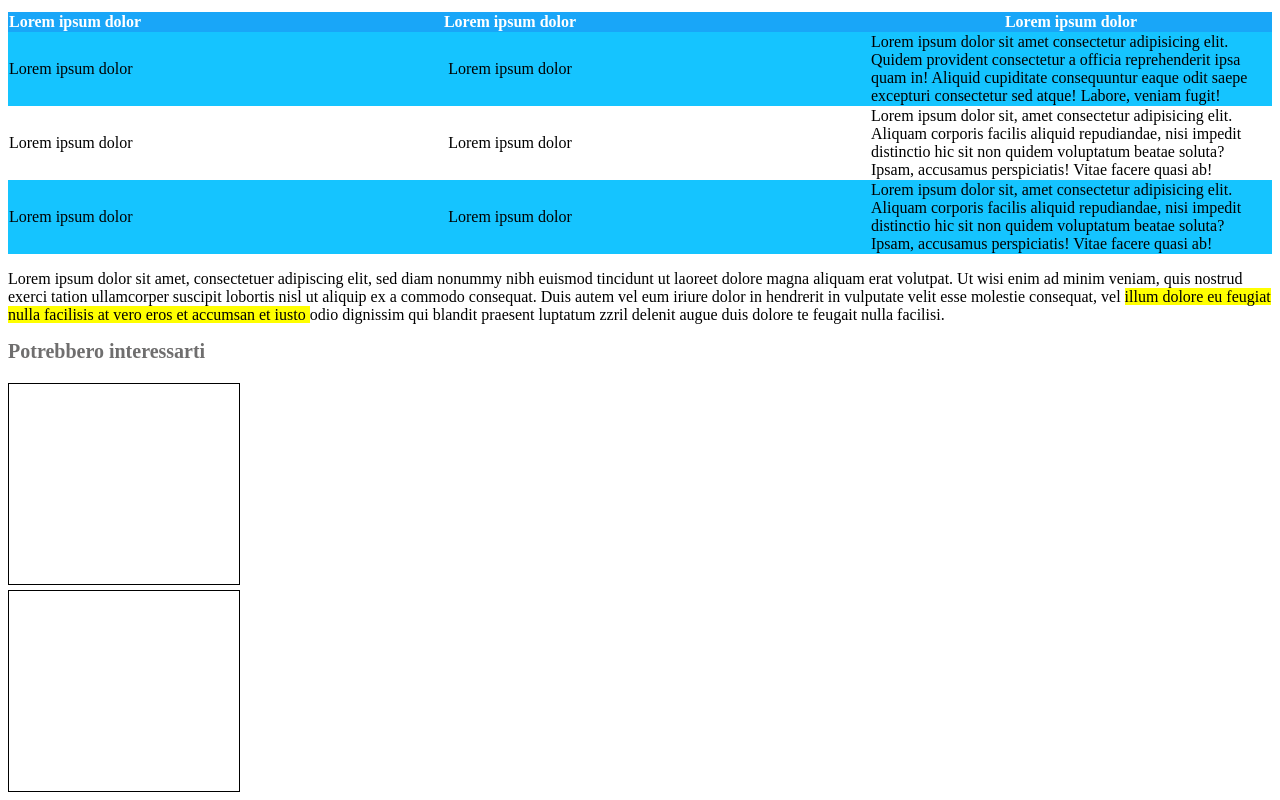
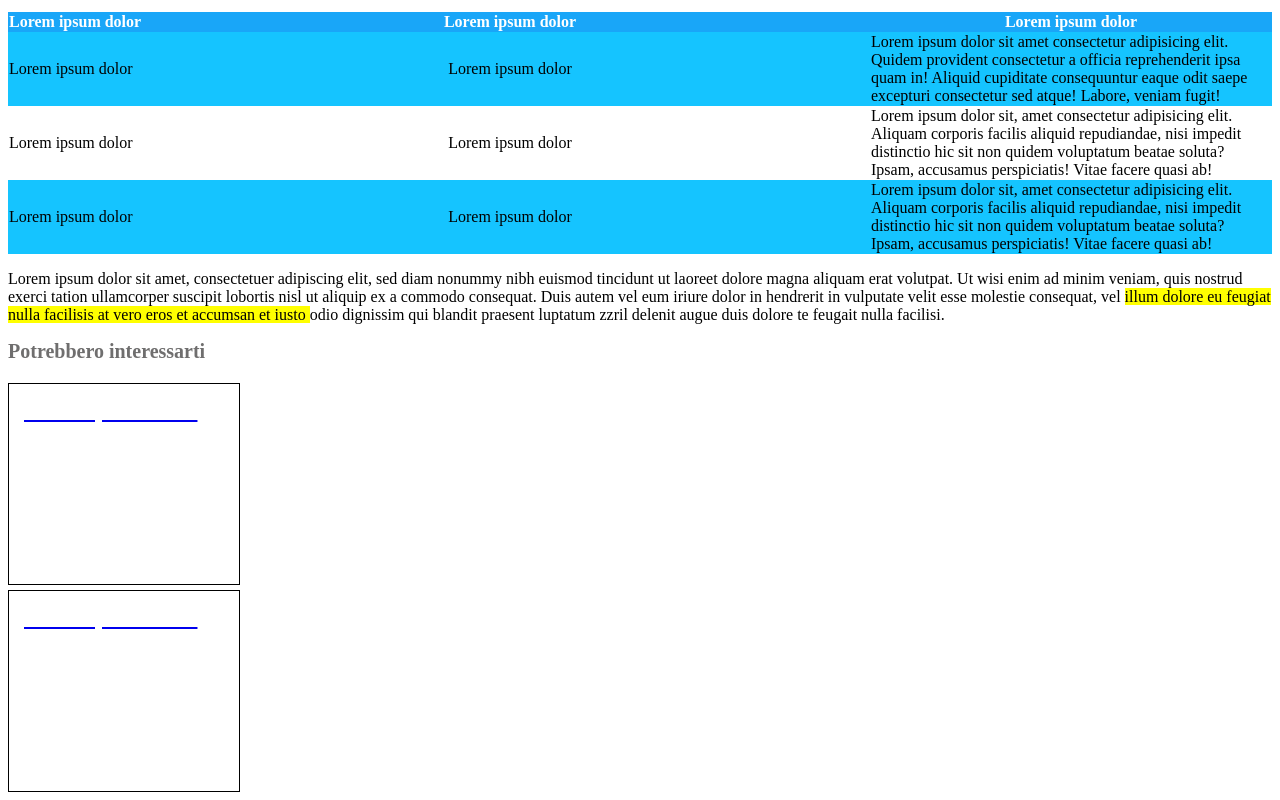
Before and after one commit to Ibra1822/html-css-booleaner, a plain HTML site: page index.html in a window 1280 px wide. Shown: the part 365-1165 px from the top of the page. Drawn offline with Linux system fonts and the light colour scheme.

Commit message:
fix advertising

```diff
--- a/index.html
+++ b/index.html
@@ -140,11 +140,17 @@
 
 <div id="pubblicità">Potrebbero interessarti </div>
 
+<a href="https://boolean.careers/" target="_blank" >
+
 <div class="pub1" >
 
  <div class="scritta"> Lorem ipsum dolor</div>
 
 </div>
+
+</a>
+
+<a href="https://boolean.careers/" target="_blank" >
 
 <div class="pub2">
 
@@ -152,6 +158,8 @@
 
 </div>
 
+</a>
+
 </footer>
 
 
```
